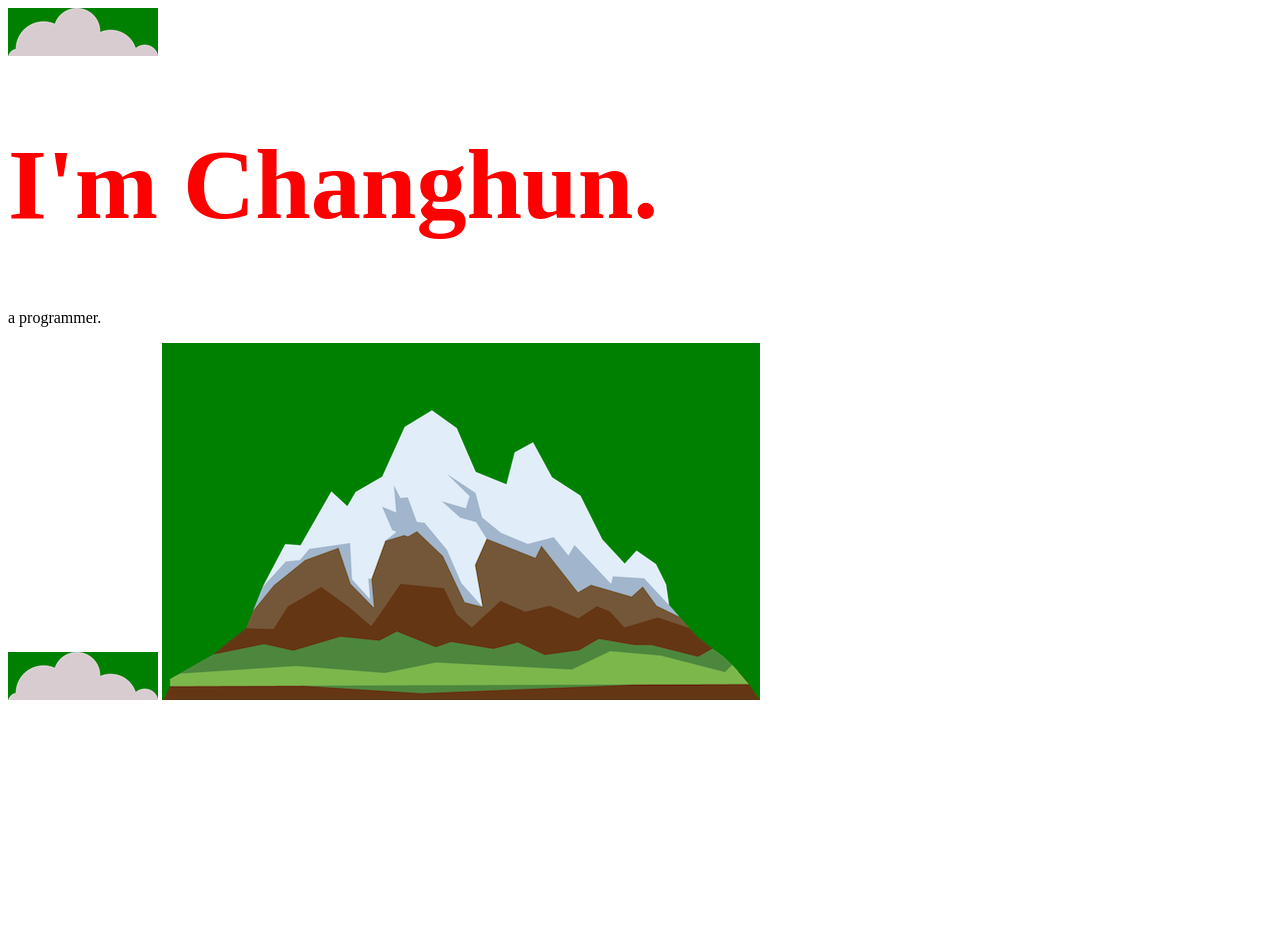
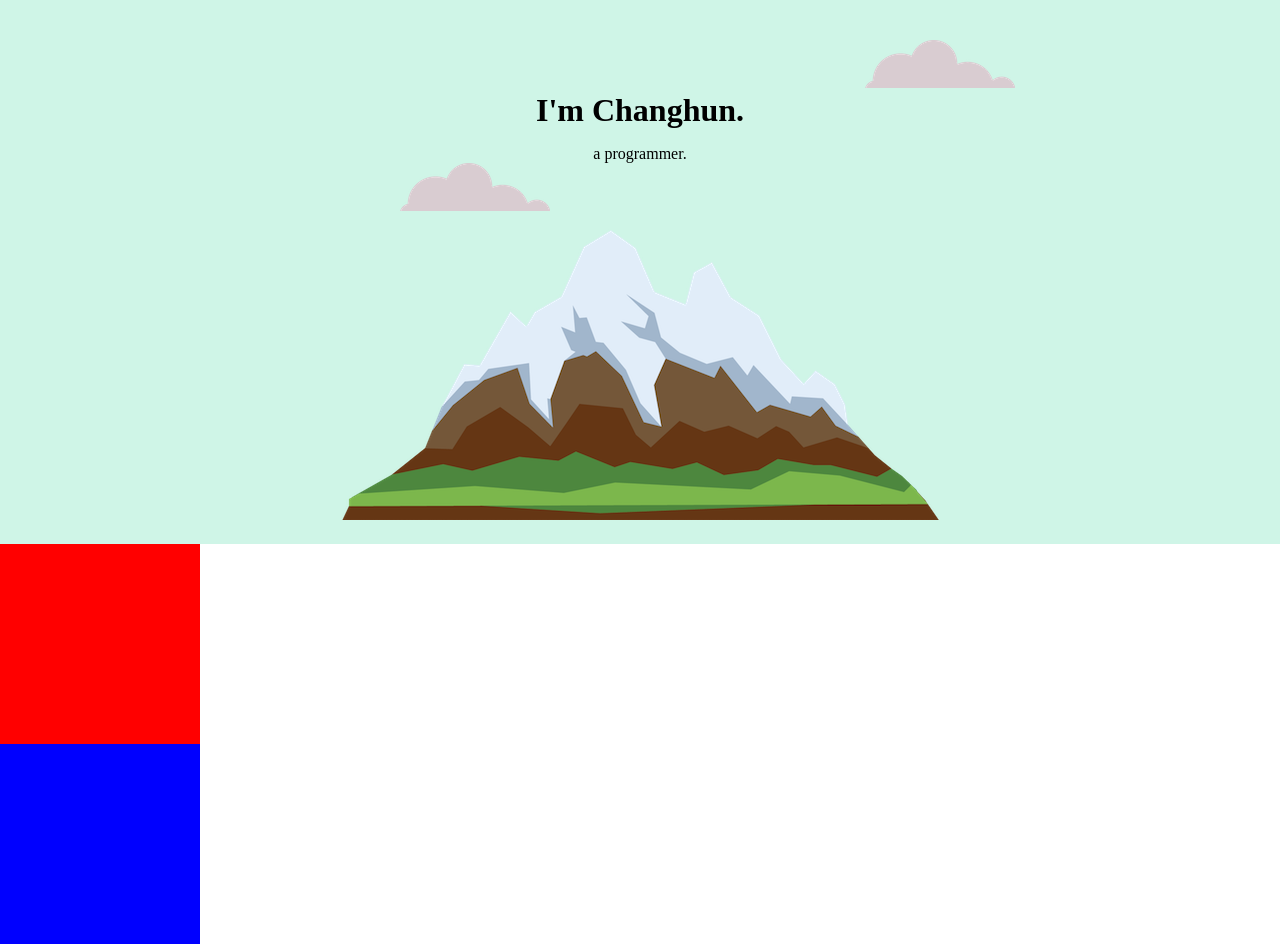
Before and after one commit to changhun/PythonUdemy, a plain HTML site: page Day42 CSS - My Site/index.html in a window 1280 px wide. Before the commit the page ends 800 px from the top, so only its background shows below. Drawn offline with Linux system fonts and the light colour scheme; files that its build step writes are made by us from their sources.

Commit message:
Use CSS position

```diff
--- /dev/null
+++ b/Day42 CSS - My Site/css/styles.css
@@ -0,0 +1,83 @@
+body {
+  background-color: white;
+  margin: 0;
+  text-align: center;
+}
+
+div {
+  background-color: #CFF5E7
+}
+
+h1 {
+  margin: 0;
+  /*
+  width:20%
+  margin: 0 auto
+  */
+}
+
+p {
+  margin-bottom: 0
+}
+
+/******************** CLASS Selector **********************/
+
+.top-container {
+  padding: 20px;
+}
+
+.mid-item {
+  background-color: red;
+  width: 200px;
+  height: 200px;
+}
+
+.bottom-item {
+  background-color: blue;
+  width: 200px;
+  height: 200px;
+}
+
+.top-cloud {
+  padding-top: 20px;
+  position: relative;
+  left: 300px;
+
+  /*
+  position: absolute;
+  right: 300px;
+  top: 50px;
+  */
+}
+
+.bottom-cloud {
+  position: absolute;
+  left: 400px;
+}
+
+
+/*
+.top-container {
+  width: 100px;
+  height: 100px;
+  background-color: red;
+  position: absolute;
+  left: 200px;
+  top: 200px;
+}
+
+.mid-container {
+  width: 100px;
+  height: 100px;
+  background-color: blue;
+  position: absolute;
+  top: 100px;
+  left: 100px;
+}
+
+.bottom-container {
+  width: 100px;
+  height: 100px;
+  background-color: yellow;
+}
+*/
--- a/Day42 CSS - My Site/index.html
+++ b/Day42 CSS - My Site/index.html
@@ -9,10 +9,10 @@
   <body>
 
     <div class="top-container">
-      <img src="images/cloud.png" alt="cloud-img">
+      <img class="top-cloud" src="images/cloud.png" alt="cloud-img">
       <h1> I'm Changhun.</h1>
       <p> a programmer. </p>
-      <img src="images/cloud.png" alt="cloud-img">
+      <img class="bottom-cloud" src="images/cloud.png" alt="cloud-img">
       <img src="images/mountain.png" alt="mountain-img">
     </div>
     <div class="mid-item">
```
